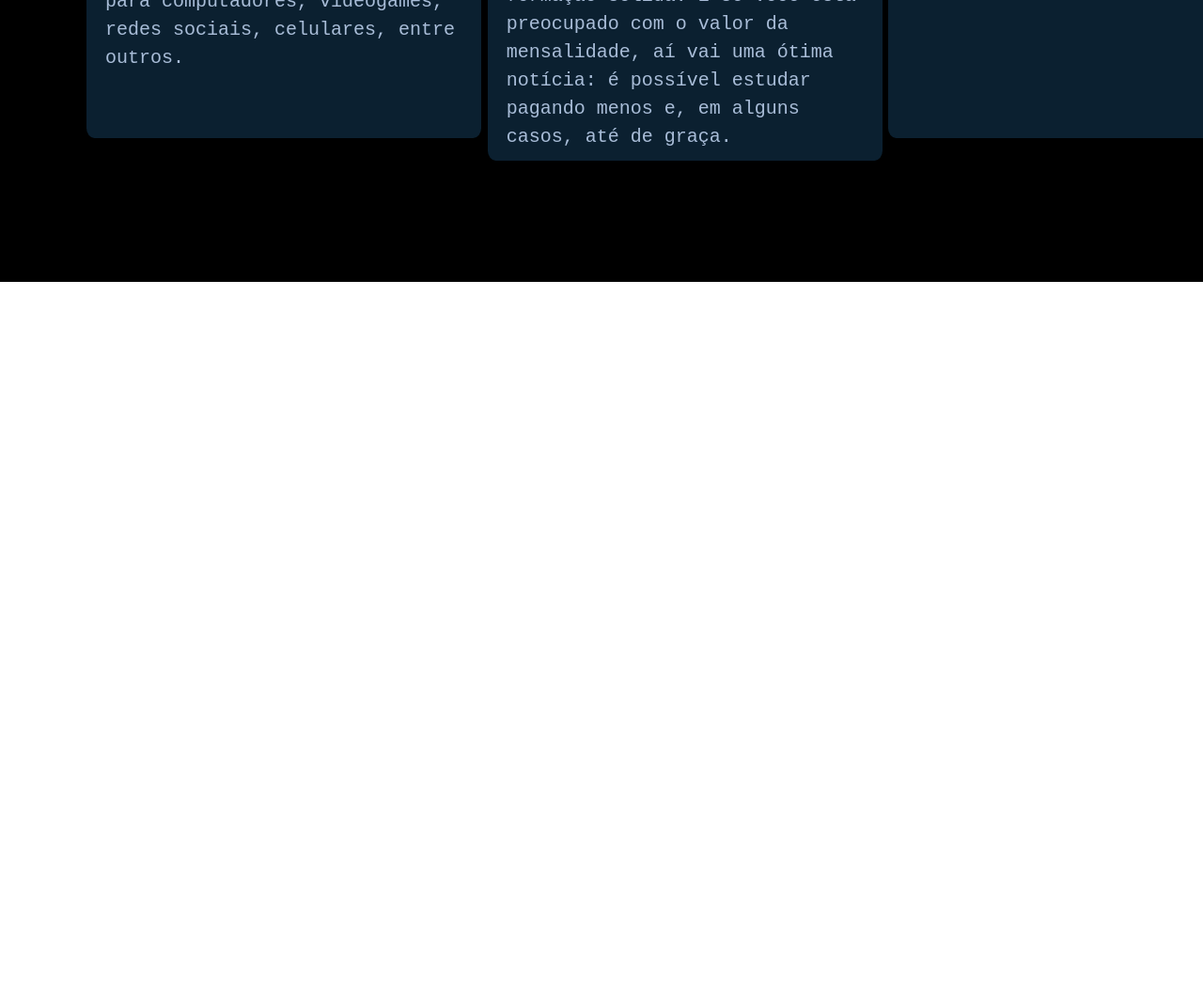
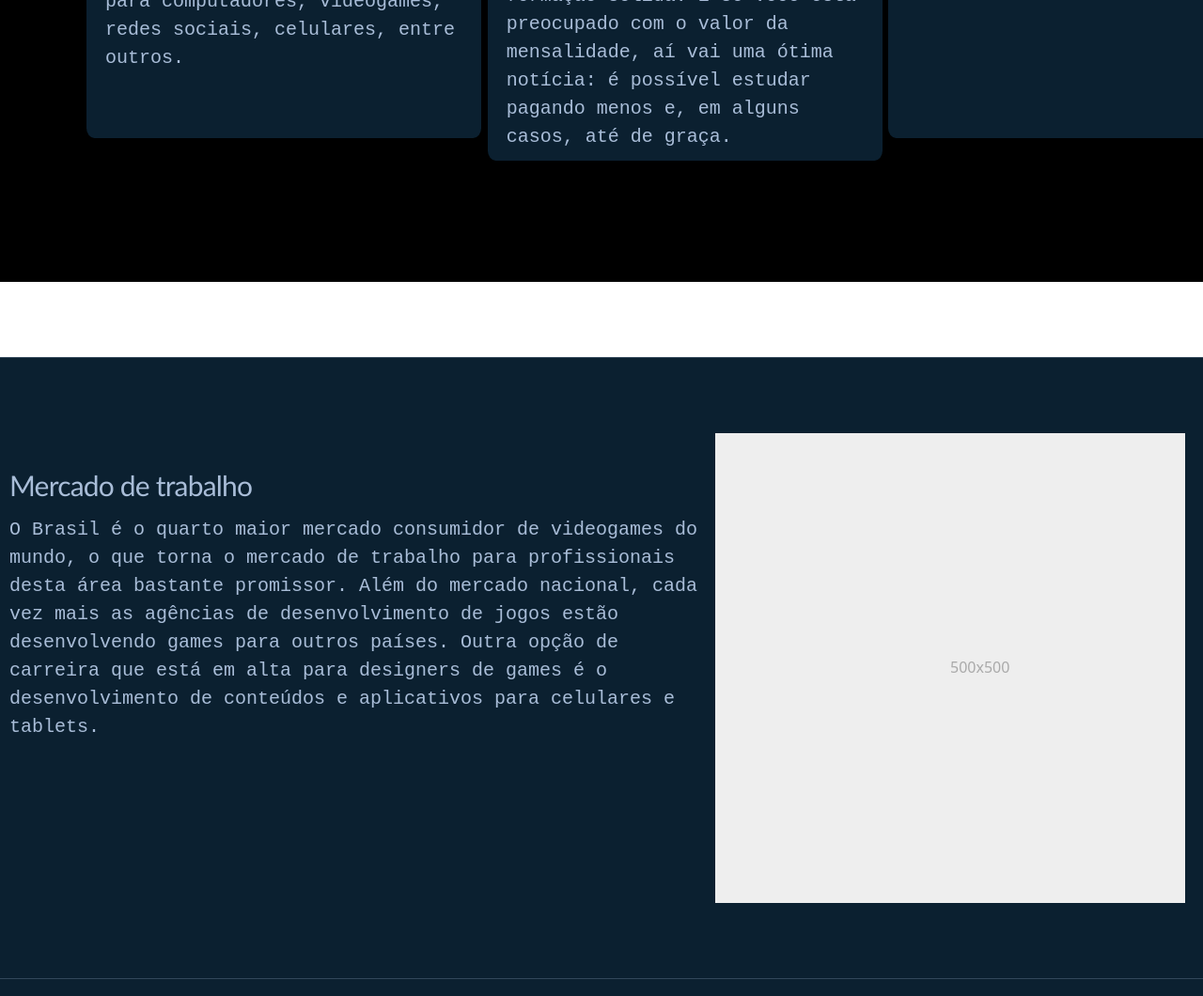
Before and after one commit to arthurfudali/GameDesign, a plain HTML site: page index.html in a window 1280 px wide. Shown: the part 1300-2360 px from the top of the page at 94% size. Before the commit the page ends 1600 px from the top, so only its background shows below. Drawn offline with nearby package versions, Linux system fonts and the light colour scheme.

Commit message:
versão 0.1.5 (textos do corpo)

```diff
--- a/css/style.css
+++ b/css/style.css
@@ -148,7 +148,7 @@
     height: 540px;
     top: 10px;
 }
-#texto{
+#textobox{
     position: relative;
     text-align: left;
     color: #a9bdd8;
@@ -202,3 +202,35 @@
 	letter-spacing: 2px;
   text-shadow: 2px 2px #000000;
 }
+
+.featurette-divider {
+  margin: 5rem 0; /* Space out the Bootstrap <hr> more */
+  color: #a9bdd8;
+}
+.featurette-heading {
+  letter-spacing: -.05rem;
+}
+.features{
+  background-color: #0b2030;
+}
+#features{
+  background-color: #0b2030;
+}
+#textobody{
+  position: relative;
+  text-align: left;
+  color: #a9bdd8;
+  font-family : monospace;
+  font-size: 20px;
+  line-height: 30px;
+  left: 10px;
+}
+#stfeature{
+  font-family:'Gill Sans', 'Gill Sans MT', Calibri, 'Trebuchet MS', sans-serif;
+  font-weight: 400;
+  font-size: 30px;
+  line-height: 51px;
+  color: #a9bdd8;
+  margin-top: 2ex;
+  padding: 10px;
+}
--- a/index.html
+++ b/index.html
@@ -60,7 +60,7 @@
   <div class="row">
     <div class="col-12 col-md-4">
       <p class="subtitulo" id="sobreprofissao">Profissão</p>
-      <div class="box" id="texto">
+      <div class="box" id="textobox">
         <div class="interna">
           O profissional de Design de Games projeta e desenvolve jogos. Ele participa de todos os processos que envolvem a criação de games, desde as regras do jogo até os testes finais, passando pela criação e animação dos personagens, o roteiro e a animação das telas. Grande parte dos profissionais trabalham no ramo do entretenimento, criando jogos para computadores, videogames, redes sociais, celulares, entre outros.
         </div>
@@ -68,23 +68,68 @@
     </div>
     <div class="col-12 col-md-4">
       <p class="subtitulo">Estudo</p> \
-      <div class="box" id="texto">
+      <div class="box" id="textobox">
         <div class="interna">
         Apesar de ser uma graduação relativamente recente, já é possível encontrá-la em faculdades de renome, credenciadas e bem avaliadas pelo MEC. Esse credenciamento é super importante, pois atesta que o curso vai dar a o aluno todo o conhecimento necessário para ingressar no mercado de trabalho com o pé direito e uma formação sólida. E se você está preocupado com o valor da mensalidade, aí vai uma ótima notícia: é possível estudar pagando menos e, em alguns casos, até de graça.
         </div>
       </div>    </div>
     <div class="col-12 col-md-4">
       <p class="subtitulo">Salario</p>
-      <div  class="box" id="texto">
+      <div  class="box" id="textobox">
         <div class="interna">
         A faixa salarial do Designer de Games fica entre R$ 3.042,76 salário mediana da pesquisa e o <b>teto salarial de R$ 10.798,44</b>, sendo que R$ 4.173,66 é a média do piso salarial 2022 de acordos coletivos levando em conta profissionais em regime CLT de todo o Brasil.
         </div>
-      </div></div>
+      </div>
+    </div>
   </div>
 </div>
+</div>
 
+
+
+<!-- features -->
+<div class="features">
+<hr class="featurette-divider">
+
+    <div class="row featurette" id="features">
+      <div class="col-md-7" id="features">
+        <h2 class="featurette-heading fw-normal lh-1" id="stfeature">Mercado de trabalho</h2>
+        <p class="lead" id="textobody">O Brasil é o quarto maior mercado consumidor de videogames do mundo, o que torna o mercado de trabalho para profissionais desta área bastante promissor. Além do mercado nacional, cada vez mais as agências de desenvolvimento de jogos estão desenvolvendo games para outros países. Outra opção de carreira que está em alta para designers de games é o desenvolvimento de conteúdos e aplicativos para celulares e tablets.</p>
+      </div>
+      <div class="col-md-5">
+        <svg class="bd-placeholder-img bd-placeholder-img-lg featurette-image img-fluid mx-auto" width="500" height="500" xmlns="http://www.w3.org/2000/svg" role="img" aria-label="Placeholder: 500x500" preserveAspectRatio="xMidYMid slice" focusable="false"><title>Placeholder</title><rect width="100%" height="100%" fill="#eee"/><text x="50%" y="50%" fill="#aaa" dy=".3em">500x500</text></svg>
+      </div>
+    </div>
+
+    <hr class="featurette-divider">
+
+    <div class="row featurette">
+      <div class="col-md-7 order-md-2">
+        <h2 class="featurette-heading fw-normal lh-1" id="stfeature">Como é o curso?</h2>
+        <p class="lead" id="textobody">A graduação em Design de Games, também conhecida como Jogos Digitais, é oferecida na habilitação de bacharelado ou como curso tecnológico. A estrutura curricular do curso conta com disciplinas que capacitam o aluno a utilizar softwares específicos de edição de imagens, construção gráfica, animação de personagens, modelagem de cenários, entre outros. A maior parte das disciplinas alia teoria e prática e, ao final da faculdade, o aluno deverá realizar um Trabalho de Conclusão de Curso (TCC).</p>
+      </div>
+      <div class="col-md-5 order-md-1">
+        <svg class="bd-placeholder-img bd-placeholder-img-lg featurette-image img-fluid mx-auto" width="500" height="500" xmlns="http://www.w3.org/2000/svg" role="img" aria-label="Placeholder: 500x500" preserveAspectRatio="xMidYMid slice" focusable="false"><title>Placeholder</title><rect width="100%" height="100%" fill="#eee"/><text x="50%" y="50%" fill="#aaa" dy=".3em">500x500</text></svg>
+
+      </div>
+    </div>
+
+    <hr class="featurette-divider">
+
+    <div class="row featurette">
+      <div class="col-md-7">
+        <h2 class="featurette-heading fw-normal lh-1" id="stfeature">And lastly, this one.</h2>
+        <p class="lead" id="textobody">And yes, this is the last block of representative placeholder content. Again, not really intended to be actually read, simply here to give you a better view of what this would look like with some actual content. Your content.</p>
+      </div>
+      <div class="col-md-5">
+        <svg class="bd-placeholder-img bd-placeholder-img-lg featurette-image img-fluid mx-auto" width="500" height="500" xmlns="http://www.w3.org/2000/svg" role="img" aria-label="Placeholder: 500x500" preserveAspectRatio="xMidYMid slice" focusable="false"><title>Placeholder</title><rect width="100%" height="100%" fill="#eee"/><text x="50%" y="50%" fill="#aaa" dy=".3em">500x500</text></svg>
+
+      </div>
+    </div>
+
+    <hr class="featurette-divider">
+</div>
 </main>
-</div>
 
 <script src="/js/mobile-navbar.js"></script>
 
```
